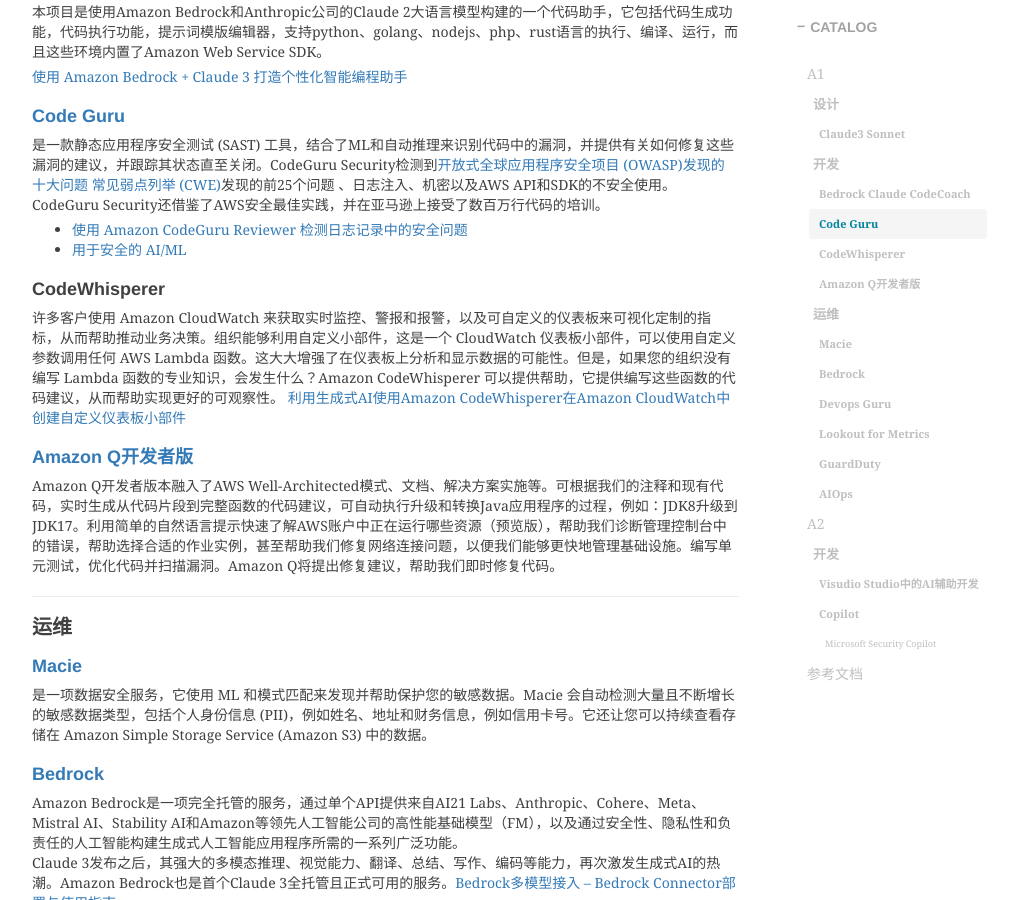
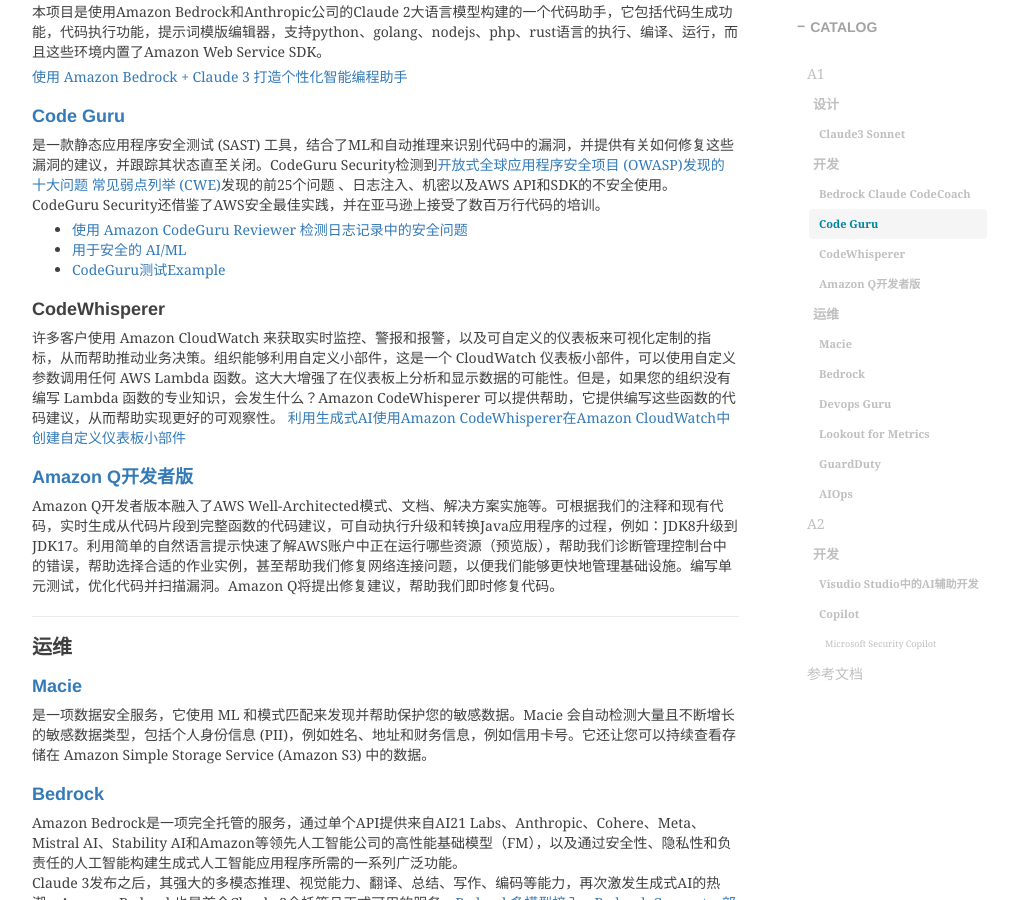
Before and after one commit to shihai1991/shihai1991.github.io, a Jekyll site: the page built from _posts/2024-07-01-A2研发团队使用AI情况调研分析.md, in a window 1280 px wide and 900 px high, scrolled down 878 px. Shown: the whole window, without its empty margins (233-1243 px from the left). Built offline with Jekyll 4.4.1, drawn with Linux system fonts in a browser that asks for light colours; nearby versions of some CDN libraries; comment, search, counter and statistics services are not loaded.

Commit message:
Update 2024-07-01-A2研发团队使用AI情况调研分析.md

```diff
--- a/_posts/2024-07-01-A2研发团队使用AI情况调研分析.md
+++ b/_posts/2024-07-01-A2研发团队使用AI情况调研分析.md
@@ -30,6 +30,7 @@
 
 - [使用 Amazon CodeGuru Reviewer 检测日志记录中的安全问题](https://aws.amazon.com/cn/blogs/devops/detecting-security-issues-in-logging-with-amazon-codeguru-reviewer/)
 - [用于安全的 AI/ML](https://docs.aws.amazon.com/prescriptive-guidance/latest/security-reference-architecture/ai-ml.html)
+- [CodeGuru测试Example](https://github.com/aws-samples/amazon-codeguru-reviewer-sample-app/pull/260)
 
 ### CodeWhisperer
 许多客户使用 Amazon CloudWatch 来获取实时监控、警报和报警，以及可自定义的仪表板来可视化定制的指标，从而帮助推动业务决策。组织能够利用自定义小部件，这是一个 CloudWatch 仪表板小部件，可以使用自定义参数调用任何 AWS Lambda 函数。这大大增强了在仪表板上分析和显示数据的可能性。但是，如果您的组织没有编写 Lambda 函数的专业知识，会发生什么？Amazon CodeWhisperer 可以提供帮助，它提供编写这些函数的代码建议，从而帮助实现更好的可观察性。
```
